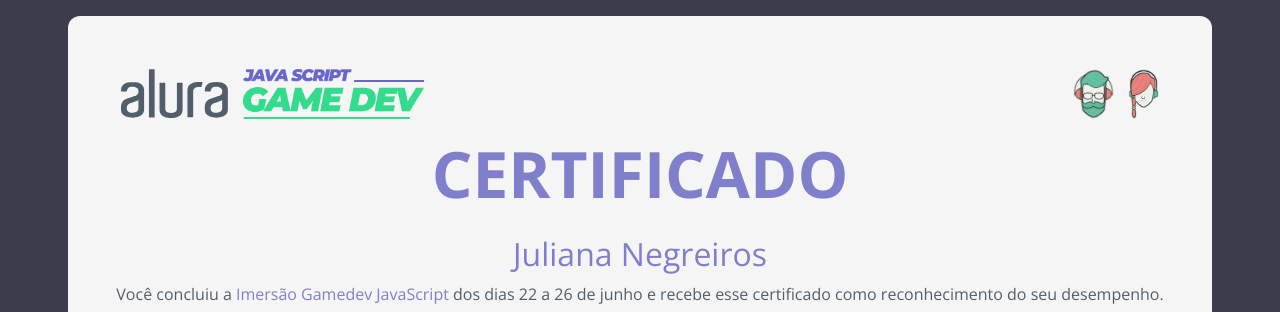
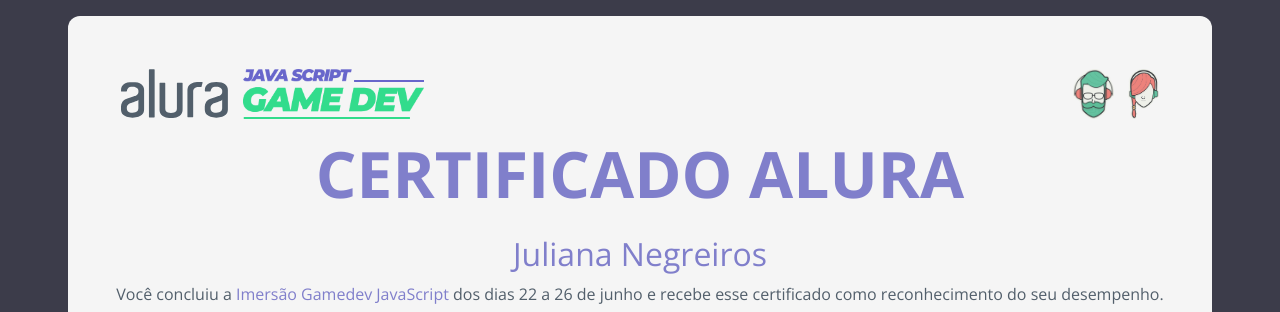
Before and after one commit to imersao-gamedev/certificado, a plain HTML site: page index.html in a window 1280 px wide. Shown: the top 312 px of the page. Drawn offline with nearby package versions, Linux system fonts and the light colour scheme.

Commit message:
Adiciona certificado alura

```diff
--- a/index.html
+++ b/index.html
@@ -24,7 +24,7 @@
           </div>
         </div>
 
-        <h1 class="titulo">Certificado</h1>
+        <h1 class="titulo">Certificado Alura</h1>
       </header>
 
       <section class="conclusao">
```
